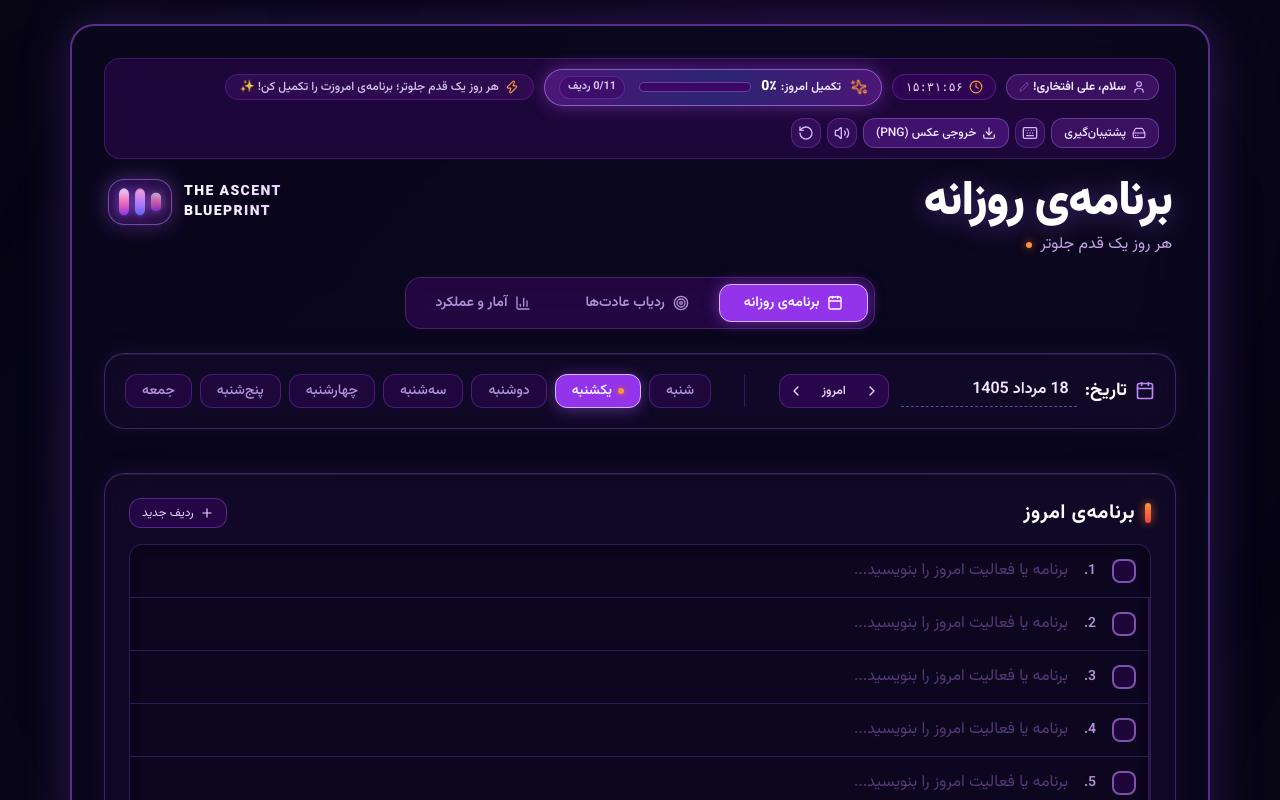
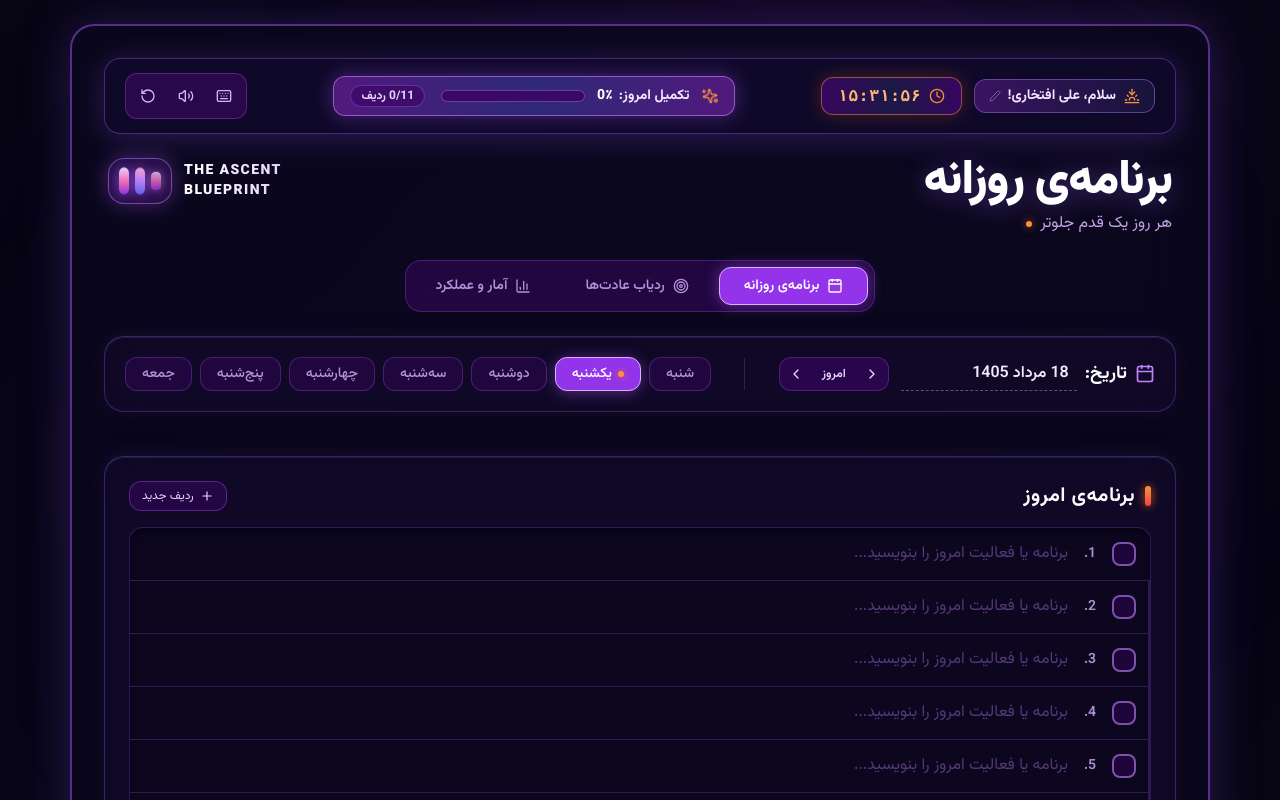
Before and after one commit to alieftekhari5040-del/panner-pro, a React (Vite) app: page / in a window 1280 px wide. Shown: the top 800 px of the page. Built offline with nearby package versions, Linux system fonts and the light colour scheme.

Commit message:
refactor: remove export and backup buttons from top bar and elevate digital clock into an executive command bar
Co-authored-by: arena-agent <297053741+arena-agent@users.noreply.github.com>

```diff
--- a/src/App.tsx
+++ b/src/App.tsx
@@ -1,6 +1,5 @@
 import React, { useEffect, useState, useRef } from 'react';
 import confetti from 'canvas-confetti';
-import html2canvas from 'html2canvas';
 import type { DayPlannerData, WeekdayName } from './types';
 import { loadDayData, saveDayData, resetDayData } from './utils/storage';
 import { getTodayWeekdayName, getJalaliStringForWeekday, getNextWeekdayName, ALL_WEEKDAYS } from './utils/jalali';
@@ -13,7 +12,6 @@ import { GoalsCard } from './components/GoalsCard';
 import { ScheduleCard } from './components/ScheduleCard';
 import { LessonsCard } from './components/LessonsCard';
 import { FooterBar } from './components/FooterBar';
-import { StorageModal } from './components/StorageModal';
 import { ShortcutsModal } from './components/ShortcutsModal';
 import { HabitTrackerView } from './components/HabitTrackerView';
 import { StatsAnalyticsView } from './components/StatsAnalyticsView';
@@ -31,8 +29,6 @@ export default function App() {
   });
   const [data, setData] = useState<DayPlannerData>(() => loadDayData(activeWeekday));
   const [soundEnabled, setSoundEnabled] = useState(true);
-  const [isExporting, setIsExporting] = useState(false);
-  const [isStorageModalOpen, setIsStorageModalOpen] = useState(false);
   const [isShortcutsModalOpen, setIsShortcutsModalOpen] = useState(false);
   const boardRef = useRef<HTMLDivElement>(null);
 
@@ -48,10 +44,6 @@ export default function App() {
       } else if (e.altKey && e.key === '3') {
         e.preventDefault();
         setActiveTab('stats');
-      } else if ((e.ctrlKey || e.metaKey) && (e.key === 's' || e.key === 'S')) {
-        e.preventDefault();
-        saveDayData(data);
-        setIsStorageModalOpen(true);
       }
     };
     window.addEventListener('keydown', handleKeyDown);
@@ -289,38 +281,6 @@ export default function App() {
     }
   };
 
-  // Handler: Export as PNG Poster
-  const handleExportPng = async () => {
-    if (!boardRef.current) return;
-    setIsExporting(true);
-    try {
-      boardRef.current.classList.add('exporting-poster');
-      const canvas = await html2canvas(boardRef.current, {
-        backgroundColor: '#070514',
-        scale: 2, // High resolution poster
-        useCORS: true,
-        logging: false,
-      });
-      boardRef.current.classList.remove('exporting-poster');
-
-      const image = canvas.toDataURL('image/png');
-      const link = document.createElement('a');
-      link.href = image;
-      link.download = `Ascent-Blueprint-Planner-${activeWeekday}.png`;
-      link.click();
-    } catch (err) {
-      console.error('Failed to export image:', err);
-    } finally {
-      setIsExporting(false);
-    }
-  };
-
-  // Handler: Reload when data restored from import
-  const handleDataRestored = () => {
-    const loaded = loadDayData(activeWeekday);
-    setData(loaded);
-  };
-
   return (
     <div className="min-h-screen relative overflow-x-hidden flex flex-col items-center justify-start sm:justify-center p-3 sm:p-5 md:p-6">
       {/* Calm, Static Ambient Background Glow */}
@@ -343,8 +303,6 @@ export default function App() {
           soundEnabled={soundEnabled}
           onToggleSound={() => setSoundEnabled(!soundEnabled)}
           onReset={handleReset}
-          onExportPng={handleExportPng}
-          onOpenStorageModal={() => setIsStorageModalOpen(true)}
           onOpenShortcutsModal={() => setIsShortcutsModalOpen(true)}
         />
 
@@ -380,7 +338,7 @@ export default function App() {
               <div className="grid grid-cols-1 md:grid-cols-2 gap-5 items-stretch">
                 <PrioritiesCard
                   priorities={data.priorities}
-                  onToggle={handleTogglePriority}
+                  onTogglePriority={handleTogglePriority}
                   onChangeText={handleChangePriorityText}
                   onAddPriority={handleAddPriority}
                   onRemovePriority={handleRemovePriority}
@@ -415,26 +373,11 @@ export default function App() {
         <FooterBar />
       </div>
 
-      {/* Persistent Storage Backup/Restore Modal */}
-      <StorageModal
-        isOpen={isStorageModalOpen}
-        onClose={() => setIsStorageModalOpen(false)}
-        onDataRestored={handleDataRestored}
-      />
-
       {/* Keyboard Shortcuts Help Modal */}
       <ShortcutsModal
         isOpen={isShortcutsModalOpen}
         onClose={() => setIsShortcutsModalOpen(false)}
       />
-
-      {/* Export loading badge */}
-      {isExporting && (
-        <div className="fixed bottom-6 left-6 z-50 bg-purple-900/95 border border-purple-400 text-white px-4 py-2.5 rounded-2xl shadow-2xl text-sm flex items-center gap-2.5">
-          <div className="w-4 h-4 border-2 border-white border-t-transparent rounded-full animate-spin" />
-          <span>در حال تولید پوستر با کیفیت بالا...</span>
-        </div>
-      )}
     </div>
   );
 }
--- a/src/components/Header.tsx
+++ b/src/components/Header.tsx
@@ -1,16 +1,16 @@
 import React, { useState, useEffect } from 'react';
 import {
-  Download,
   RotateCcw,
   Volume2,
   VolumeX,
   Sparkles,
-  Zap,
-  HardDrive,
   User,
   Clock as ClockIcon,
   Keyboard,
   Edit2,
+  Sun,
+  Moon,
+  Sunset,
 } from 'lucide-react';
 import { playCheckSound } from '../utils/sound';
 
@@ -21,8 +21,6 @@ interface HeaderProps {
   soundEnabled: boolean;
   onToggleSound: () => void;
   onReset: () => void;
-  onExportPng: () => void;
-  onOpenStorageModal: () => void;
   onOpenShortcutsModal: () => void;
 }
 
@@ -35,8 +33,6 @@ export const Header: React.FC<HeaderProps> = ({
   soundEnabled,
   onToggleSound,
   onReset,
-  onExportPng,
-  onOpenStorageModal,
   onOpenShortcutsModal,
 }) => {
   // Personalized Profile Name (saved to localStorage automatically)
@@ -57,8 +53,9 @@ export const Header: React.FC<HeaderProps> = ({
     }
   }, [profileName]);
 
-  // Live Persian Digital Clock for laptop view
+  // Live Persian Digital Clock & Time-of-Day Icon for Laptop View
   const [clockStr, setClockStr] = useState('');
+  const [hours, setHours] = useState(12);
 
   useEffect(() => {
     const updateClock = () => {
@@ -70,6 +67,7 @@ export const Header: React.FC<HeaderProps> = ({
           second: '2-digit',
         });
         setClockStr(formatter.format(now));
+        setHours(now.getHours());
       } catch {
         setClockStr('۱۲:۰۰');
       }
@@ -79,28 +77,32 @@ export const Header: React.FC<HeaderProps> = ({
     return () => clearInterval(timer);
   }, []);
 
-  // Dynamic daily motivation based on completion percent of Today's Schedule
-  const getMotivationalQuote = (percent: number) => {
-    if (percent === 100) return 'تکمیل ۱۰۰٪ برنامه‌ی امروز! قله را فتح کردی! 🏆';
-    if (percent >= 75) return 'فقط چند قدم تا تکمیل برنامه‌ی امروز باقی مانده! ⚡';
-    if (percent >= 40) return 'مسیر برنامه‌ی امروز هموار است؛ عالی پیش می‌روی! 🔥';
-    if (percent > 0) return 'شروعی پرقدرت؛ اولین ردیف‌های برنامه تیک خورد! 🚀';
-    return 'هر روز یک قدم جلوتر؛ برنامه‌ی امروزت را تکمیل کن! ✨';
+  // Time-of-day greeting & icon
+  const getTimeGreeting = () => {
+    if (hours >= 5 && hours < 12) {
+      return { text: 'صبح بخیر', icon: <Sun className="w-4 h-4 text-amber-400" /> };
+    }
+    if (hours >= 12 && hours < 17) {
+      return { text: 'ظهر بخیر', icon: <Sunset className="w-4 h-4 text-orange-400" /> };
+    }
+    return { text: 'شب بخیر', icon: <Moon className="w-4 h-4 text-purple-300" /> };
   };
+
+  const greeting = getTimeGreeting();
 
   const handleLogoClick = () => {
     playCheckSound(true);
   };
 
   return (
-    <header className="w-full mb-5 flex flex-col gap-4">
-      {/* Top action / control bar (No-Print) */}
-      <div className="no-print flex flex-wrap items-center justify-between gap-3 bg-purple-950/40 border border-purple-500/25 rounded-2xl px-4 py-2.5 backdrop-blur-md shadow-sm">
-        {/* Left/Right widget: Personal Profile + Live Clock + Animated Progress indicator */}
-        <div className="flex flex-wrap items-center gap-2.5">
-          {/* Personalized User Badge */}
-          <div className="flex items-center gap-1.5 bg-purple-900/50 border border-purple-400/35 px-3 py-1 rounded-full text-xs text-purple-100">
-            <User className="w-3.5 h-3.5 text-purple-300 shrink-0" />
+    <header className="w-full mb-6 flex flex-col gap-5">
+      {/* UPGRADED Executive Floating Command Bar (Single row, zero clutter) */}
+      <div className="no-print flex flex-col lg:flex-row items-center justify-between gap-4 bg-[#110a2c]/85 border border-purple-500/40 rounded-2xl p-3.5 sm:px-5 backdrop-blur-2xl shadow-[0_4px_30px_rgba(139,92,246,0.25)]">
+        {/* Right Section (in RTL): Personal Identity + UPGRADED LIVE CLOCK */}
+        <div className="flex flex-wrap items-center justify-center sm:justify-start gap-3 w-full lg:w-auto">
+          {/* Personalized Profile Greeting Badge */}
+          <div className="flex items-center gap-2 bg-gradient-to-r from-purple-900/60 to-indigo-950/60 border border-purple-400/40 px-3.5 py-1.5 rounded-xl text-xs sm:text-sm text-purple-100 shadow-sm">
+            {greeting.icon}
             {isEditingName ? (
               <input
                 type="text"
@@ -108,100 +110,76 @@ export const Header: React.FC<HeaderProps> = ({
                 onChange={(e) => setProfileName(e.target.value)}
                 onBlur={() => setIsEditingName(false)}
                 onKeyDown={(e) => e.key === 'Enter' && setIsEditingName(false)}
-                className="bg-purple-950 px-1.5 py-0.5 rounded text-white outline-none w-28 text-xs font-bold"
+                className="bg-purple-950 px-2 py-0.5 rounded text-white outline-none w-32 text-xs sm:text-sm font-bold"
                 autoFocus
               />
             ) : (
               <button
                 onClick={() => setIsEditingName(true)}
-                className="flex items-center gap-1 hover:text-white font-bold transition-colors"
+                className="flex items-center gap-1.5 hover:text-white font-bold transition-colors"
                 title="کلیک برای تغییر نام کاربری"
               >
                 <span>سلام، {profileName}!</span>
-                <Edit2 className="w-2.5 h-2.5 text-purple-400 opacity-60 hover:opacity-100" />
+                <Edit2 className="w-3 h-3 text-purple-400 opacity-60 hover:opacity-100" />
               </button>
             )}
           </div>
 
-          {/* Live Laptop Digital Clock */}
-          <div className="hidden sm:flex items-center gap-1.5 bg-purple-950/60 border border-purple-500/30 px-3 py-1 rounded-full text-xs font-mono text-purple-200">
-            <ClockIcon className="w-3.5 h-3.5 text-orange-400" />
+          {/* UPGRADED Executive Digital Watch Badge (THEY LOVED THE CLOCK!) */}
+          <div className="flex items-center gap-2 bg-gradient-to-r from-purple-950/90 via-indigo-950/90 to-purple-950/90 border border-orange-400/50 shadow-[0_0_18px_rgba(249,115,22,0.25)] px-4 py-1.5 rounded-xl font-mono text-sm sm:text-base font-extrabold text-orange-300 tracking-wider">
+            <ClockIcon className="w-4 h-4 text-orange-400 animate-pulse" />
             <span>{clockStr}</span>
           </div>
+        </div>
 
-          {/* Lively, Animated Progress bar pill dedicated 100% to Today's Schedule (برنامه‌ی امروز) */}
+        {/* Center Section: UPGRADED Lively Today Schedule Progress Bar */}
         <div
-            className="flex items-center gap-2.5 bg-gradient-to-r from-purple-900/80 via-indigo-900/80 to-purple-900/80 border border-purple-400/60 px-3.5 py-1.5 rounded-full shadow-[0_0_18px_rgba(168,85,247,0.45)] hover:shadow-[0_0_25px_rgba(168,85,247,0.8)] transition-all duration-300 group cursor-default"
+          className="flex items-center gap-3 bg-gradient-to-r from-purple-900/90 via-indigo-900/90 to-purple-900/90 border border-purple-400/60 px-4 py-2 rounded-xl shadow-[0_0_20px_rgba(168,85,247,0.4)] hover:shadow-[0_0_28px_rgba(168,85,247,0.7)] transition-all duration-300 group cursor-default w-full sm:w-auto justify-center"
           title={`وضعیت برنامه‌ی امروز: ${completedScheduleCount} از ${totalScheduleCount} ردیف انجام شده است`}
         >
           <Sparkles className="w-4 h-4 text-orange-400 animate-spin" style={{ animationDuration: '8s' }} />
-            <span className="text-xs font-semibold text-purple-100 flex items-center gap-1">
+          <span className="text-xs sm:text-sm font-bold text-purple-100 flex items-center gap-1.5">
             <span>تکمیل امروز:</span>
-              <strong className="text-white font-extrabold text-sm">{progressPercent}٪</strong>
+            <strong className="text-white font-extrabold">{progressPercent}٪</strong>
           </span>
           {/* Animated Moving Gradient Fill Bar */}
-            <div className="w-24 sm:w-28 bg-purple-950/90 rounded-full h-2.5 overflow-hidden ml-1 border border-purple-400/40 shadow-inner">
+          <div className="w-28 sm:w-36 bg-purple-950/90 rounded-full h-3 overflow-hidden ml-1 border border-purple-400/40 shadow-inner">
             <div
-                className="bg-gradient-to-r from-purple-500 via-pink-500 to-orange-400 bg-[length:200%_100%] animate-gradient h-full transition-all duration-500 ease-out shadow-[0_0_10px_rgba(249,115,22,0.8)]"
+              className="bg-gradient-to-r from-purple-500 via-pink-500 to-orange-400 bg-[length:200%_100%] animate-gradient h-full transition-all duration-500 ease-out shadow-[0_0_12px_rgba(249,115,22,0.8)]"
               style={{ width: `${progressPercent}%` }}
             />
           </div>
           {totalScheduleCount > 0 && (
-              <span className="text-[11px] font-bold text-purple-200/90 hidden md:inline-block bg-purple-950/60 px-2 py-0.5 rounded-full border border-purple-500/30">
+            <span className="text-xs font-bold text-purple-200 bg-purple-950/70 px-2.5 py-0.5 rounded-full border border-purple-500/40">
               {completedScheduleCount}/{totalScheduleCount} ردیف
             </span>
           )}
         </div>
 
-          {/* Dynamic Daily Motivation Badge */}
-          <div className="hidden xl:flex items-center gap-1.5 text-xs font-medium text-purple-200/90 bg-purple-900/30 px-3.5 py-1 rounded-full border border-purple-500/20">
-            <Zap className="w-3.5 h-3.5 text-orange-400" />
-            <span>{getMotivationalQuote(progressPercent)}</span>
-          </div>
-        </div>
-
-        {/* Minimalist Action Controls */}
-        <div className="flex flex-wrap items-center gap-1.5">
-          {/* Backup/Restore JSON button */}
-          <button
-            onClick={onOpenStorageModal}
-            className="flex items-center gap-1.5 px-3 py-1.5 rounded-xl bg-purple-900/50 hover:bg-purple-800/70 border border-purple-400/35 text-xs font-medium text-purple-100 transition-colors shadow-sm"
-            title="تهیه فایل پشتیبان از تمام داده‌های برنامه (JSON Backup/Restore)"
-          >
-            <HardDrive className="w-3.5 h-3.5 text-purple-300" />
-            <span>پشتیبان‌گیری</span>
-          </button>
-
+        {/* Left Section (in RTL): Ultra-Minimalist Utility Controls (Shortcuts, Sound, Reset) */}
+        <div className="flex items-center gap-1.5 bg-purple-950/60 p-1.5 rounded-xl border border-purple-500/35">
           {/* Shortcuts Help */}
           <button
             onClick={onOpenShortcutsModal}
-            className="p-1.5 rounded-xl bg-purple-900/40 hover:bg-purple-800/60 border border-purple-500/30 text-purple-200 transition-colors"
+            className="p-2 rounded-lg hover:bg-purple-800/60 text-purple-200 hover:text-white transition-colors"
             title="کلیدهای میانبر لپ‌تاپ (Shortcuts)"
           >
             <Keyboard className="w-4 h-4 text-purple-300" />
           </button>
 
-          {/* Export as PNG poster */}
-          <button
-            onClick={onExportPng}
-            className="flex items-center gap-1.5 px-3 py-1.5 rounded-xl bg-purple-600/30 hover:bg-purple-600/50 border border-purple-400/35 text-xs font-medium text-purple-100 transition-colors shadow-sm"
-            title="دانلود به عنوان عکس پوستر (PNG)"
-          >
-            <Download className="w-3.5 h-3.5" />
-            <span>خروجی عکس (PNG)</span>
-          </button>
-
+          {/* Sound Toggle */}
           <button
             onClick={onToggleSound}
-            className="p-1.5 rounded-xl bg-purple-900/40 hover:bg-purple-800/60 border border-purple-500/30 text-purple-300 transition-colors"
+            className="p-2 rounded-lg hover:bg-purple-800/60 text-purple-300 hover:text-white transition-colors"
             title={soundEnabled ? 'صدا روشن' : 'صدا خاموش'}
           >
             {soundEnabled ? <Volume2 className="w-4 h-4 text-purple-300" /> : <VolumeX className="w-4 h-4 text-gray-500" />}
           </button>
 
+          {/* Reset Today */}
           <button
             onClick={onReset}
-            className="p-1.5 rounded-xl bg-purple-900/40 hover:bg-red-900/60 border border-purple-500/30 hover:border-red-500/50 text-purple-300 hover:text-red-300 transition-colors"
+            className="p-2 rounded-lg hover:bg-red-900/60 text-purple-300 hover:text-red-300 transition-colors"
             title="بازنشانی برنامه‌ی امروز"
           >
             <RotateCcw className="w-4 h-4" />
--- a/src/components/StorageModal.tsx
+++ /dev/null
@@ -1,145 +0,0 @@
-import React from 'react';
-import { Download, Upload, X, ShieldCheck, HardDrive } from 'lucide-react';
-import { ALL_WEEKDAYS } from '../utils/jalali';
-import { loadDayData, saveDayData } from '../utils/storage';
-
-interface StorageModalProps {
-  isOpen: boolean;
-  onClose: () => void;
-  onDataRestored: () => void;
-}
-
-export const StorageModal: React.FC<StorageModalProps> = ({
-  isOpen,
-  onClose,
-  onDataRestored,
-}) => {
-  if (!isOpen) return null;
-
-  const handleExportBackup = () => {
-    try {
-      const backup: Record<string, unknown> = {};
-      ALL_WEEKDAYS.forEach((day) => {
-        backup[`day_${day}`] = loadDayData(day);
-      });
-      const habits = localStorage.getItem('ascent_blueprint_habits_v2');
-      if (habits) {
-        backup['habits'] = JSON.parse(habits);
-      }
-      backup['exportDate'] = new Date().toISOString();
-      backup['version'] = '2.0';
-
-      const jsonStr = JSON.stringify(backup, null, 2);
-      const blob = new Blob([jsonStr], { type: 'application/json' });
-      const url = URL.createObjectURL(blob);
-      const link = document.createElement('a');
-      link.href = url;
-      link.download = `Ascent-Blueprint-Backup-${new Date().toISOString().slice(0, 10)}.json`;
-      link.click();
-      URL.revokeObjectURL(url);
-    } catch (err) {
-      alert('خطا در ایجاد فایل پشتیبان');
-    }
-  };
-
-  const handleImportBackup = (e: React.ChangeEvent<HTMLInputElement>) => {
-    const file = e.target.files?.[0];
-    if (!file) return;
-
-    const reader = new FileReader();
-    reader.onload = (event) => {
-      try {
-        const content = event.target?.result as string;
-        const backup = JSON.parse(content);
-        if (backup && typeof backup === 'object') {
-          ALL_WEEKDAYS.forEach((day) => {
-            if (backup[`day_${day}`]) {
-              saveDayData(backup[`day_${day}`]);
-            }
-          });
-          if (backup['habits']) {
-            localStorage.setItem('ascent_blueprint_habits_v2', JSON.stringify(backup['habits']));
-          }
-          alert('اطلاعات با موفقیت بازیابی شد!');
-          onDataRestored();
-          onClose();
-        }
-      } catch {
-        alert('فایل پشتیبان نامعتبر است.');
-      }
-    };
-    reader.readAsText(file);
-  };
-
-  return (
-    <div className="fixed inset-0 z-50 flex items-center justify-center p-4 bg-black/80 backdrop-blur-md animate-in fade-in">
-      <div className="neon-box w-full max-w-md p-6 bg-[#0f0928] border-2 border-purple-500/80 rounded-3xl shadow-[0_0_40px_rgba(168,85,247,0.5)] flex flex-col gap-5 relative">
-        {/* Close Button */}
-        <button
-          onClick={onClose}
-          className="absolute top-4 left-4 p-1.5 rounded-lg text-purple-400 hover:text-white hover:bg-purple-900/50 transition-colors"
-        >
-          <X className="w-5 h-5" />
-        </button>
-
-        {/* Header */}
-        <div className="flex items-center gap-3">
-          <div className="w-12 h-12 rounded-2xl bg-purple-600/30 border border-purple-400 flex items-center justify-center shadow-lg">
-            <HardDrive className="w-6 h-6 text-purple-200" />
-          </div>
-          <div>
-            <h3 className="text-xl font-bold text-white tracking-wide">
-              پشتیبان‌گیری و بازیابی اطلاعات
-            </h3>
-            <p className="text-xs text-purple-300/80">
-              انتقال و نگهداری فایل آفلاین از داده‌های برنامه
-            </p>
-          </div>
-        </div>
-
-        {/* Status Indicator */}
-        <div className="bg-emerald-950/50 border border-emerald-500/40 p-4 rounded-2xl flex items-center gap-3">
-          <ShieldCheck className="w-6 h-6 text-emerald-400 shrink-0" />
-          <div className="text-xs text-purple-100">
-            <p className="font-bold text-emerald-300 text-sm">
-              ذخیره‌سازی خودکار مرورگر فعال است ✅
-            </p>
-            <p className="mt-1 text-purple-200/90 leading-relaxed">
-              تمامی کارهای شما به‌صورت خودکار و بلادرنگ در حافظه مرورگر (LocalStorage) ذخیره می‌شوند. نیازی به ذخیره‌سازی دستی نیست!
-            </p>
-          </div>
-        </div>
-
-        {/* Actions: Export / Import */}
-        <div className="flex flex-col gap-3">
-          <button
-            onClick={handleExportBackup}
-            className="w-full py-3 px-4 rounded-xl bg-gradient-to-r from-purple-600 to-indigo-600 hover:from-purple-500 hover:to-indigo-500 text-white font-bold text-sm flex items-center justify-center gap-2 shadow-lg transition-colors"
-          >
-            <Download className="w-4 h-4" />
-            <span>دانلود فایل پشتیبان (Export JSON)</span>
-          </button>
-
-          <label className="w-full py-3 px-4 rounded-xl bg-purple-900/60 hover:bg-purple-800/80 border border-purple-500/40 text-purple-100 font-bold text-sm flex items-center justify-center gap-2 cursor-pointer transition-colors">
-            <Upload className="w-4 h-4" />
-            <span>بازیابی از فایل پشتیبان (Import JSON)</span>
-            <input
-              type="file"
-              accept=".json"
-              onChange={handleImportBackup}
-              className="hidden"
-            />
-          </label>
-        </div>
-
-        {/* Action Button */}
-        <button
-          onClick={onClose}
-          className="w-full py-2 rounded-xl bg-purple-900/40 hover:bg-purple-800/60 border border-purple-500/30 text-purple-200 font-medium text-sm transition-colors"
-        >
-          بستن
-        </button>
-      </div>
-    </div>
-  );
-};
```
Also changed, not shown: src/components/PrioritiesCard.tsx (+5 -2 lines). Lines whose indentation alone changed are shown as unchanged.
